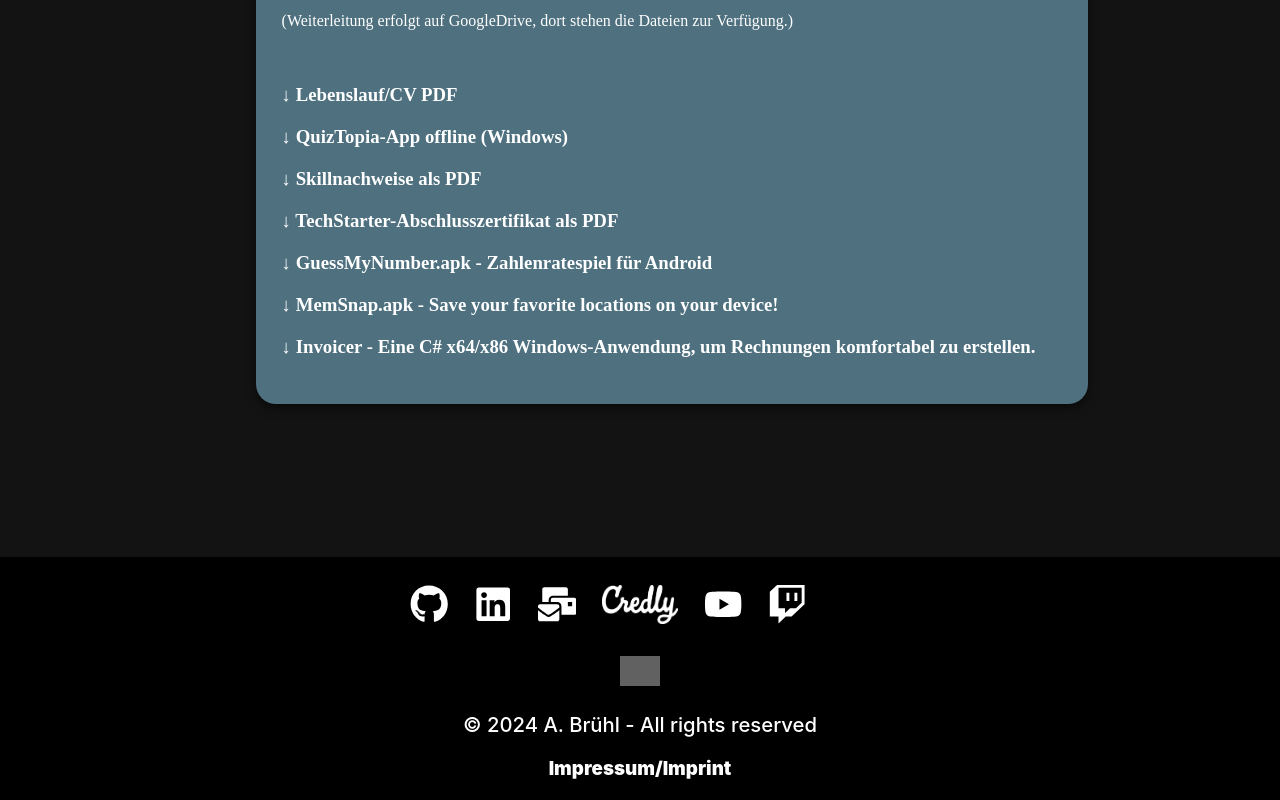
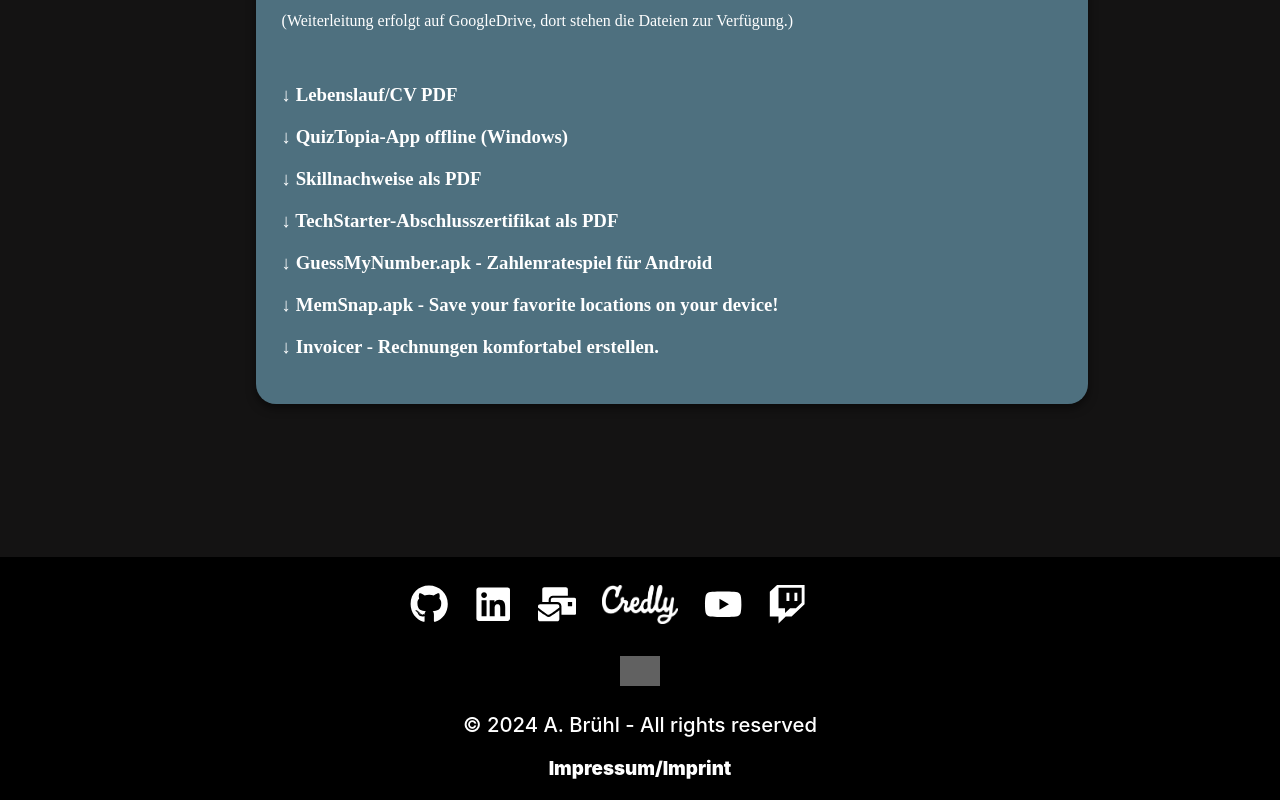
Before and after one commit to AndiBruehl/my-portfolio, a React (Create React App) app: page / in a window 1280 px wide. Shown: the part 10037-10837 px from the top of the page. Built offline with nearby package versions, Linux system fonts and the light colour scheme; grey boxes are pictures that could not be loaded.

Commit message:
name changes

```diff
--- a/src/components/Downloads/DownloadsData.js
+++ b/src/components/Downloads/DownloadsData.js
@@ -38,7 +38,7 @@ const downloadsData = [
   {
     id: "Invoicer-Download",
     handler: "invoicerDownloadCert",
-    text: "↓ Invoicer - Eine C# x64/x86 Windows-Anwendung, um Rechnungen komfortabel zu erstellen.",
+    text: "↓ Invoicer - Rechnungen komfortabel erstellen.",
     link: "https://drive.google.com/file/d/1C3O6o8NT7dHyT5_cpj30H0xgWN_zoaBk/view?usp=drive_link",
   },
 ];
```
